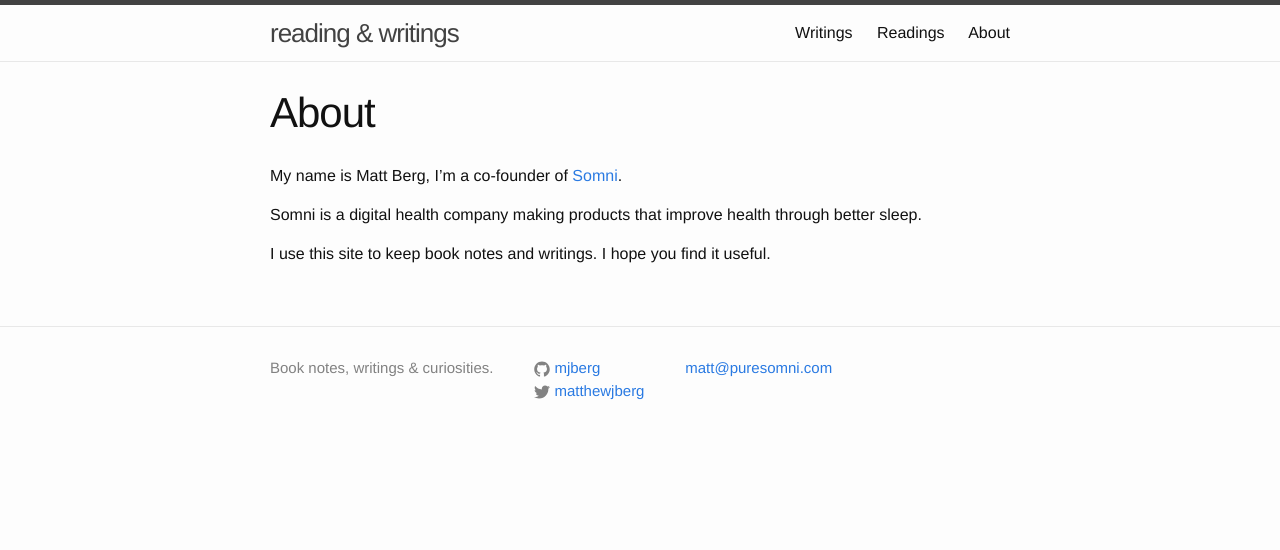
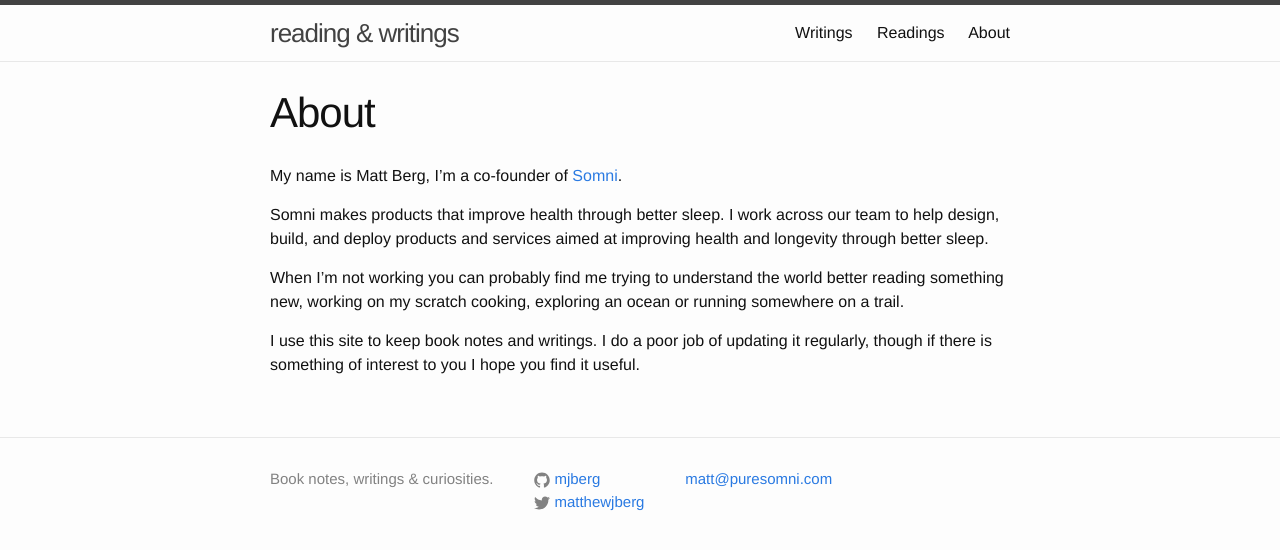
Before and after one commit to mjberg/reading-and-writing, a Jekyll site: the page built from about.md, in a window 1280 px wide. Shown: the top 550 px of the page. Built offline with Jekyll 4.4.1, drawn with Linux system fonts in a browser that asks for light colours.

Commit message:
update about

```diff
--- a/about.md
+++ b/about.md
@@ -6,6 +6,8 @@ permalink: /about/
 
 My name is Matt Berg, I'm a co-founder of [Somni](http://puresomni.com/).
 
-Somni is a digital health company making products that improve health through better sleep.
+Somni makes products that improve health through better sleep. I work across our team to help design, build, and deploy products and services aimed at improving health and longevity through better sleep.
 
-I use this site to keep book notes and writings. I hope you find it useful.
+When I'm not working you can probably find me trying to understand the world better reading something new, working on my scratch cooking, exploring an ocean or running somewhere on a trail.
+
+I use this site to keep book notes and writings. I do a poor job of updating it regularly, though if there is something of interest to you I hope you find it useful.
```
